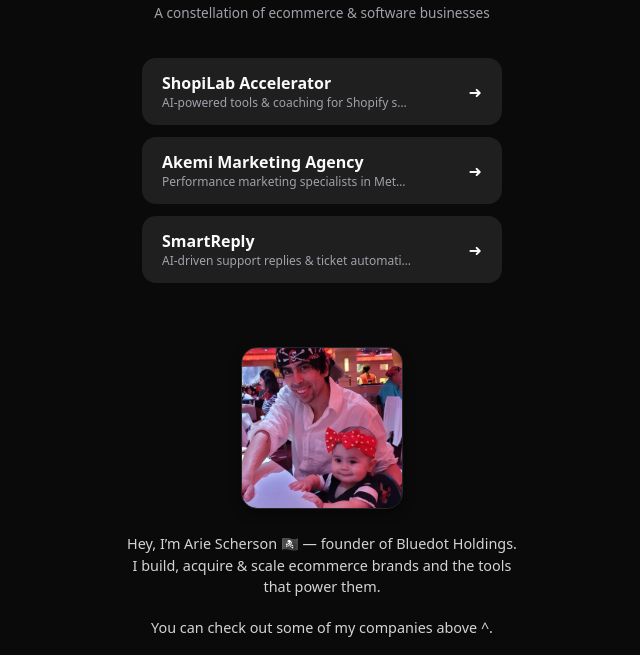
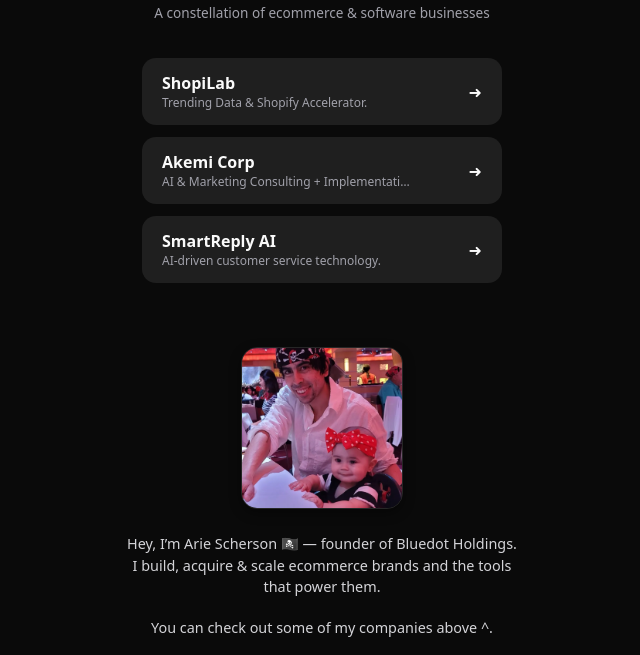
Before and after one commit to ariescherson/bluedot-linktree, a plain HTML site: page index.html in a window 1280 px wide. Shown: the part 106-761 px from the top of the page, without its empty margins (318-958 px from the left). Drawn offline with Linux system fonts and the light colour scheme.

Commit message:
Update index.html
Updated link titles to reflect new agency AI offer

```diff
--- a/index.html
+++ b/index.html
@@ -37,24 +37,24 @@
   <ul>
     <li><a class="link" href="https://shopilab.ai/start" target="_blank">
       <span>
-        <strong>ShopiLab Accelerator</strong>
-        <span class="blurb">AI-powered tools &amp; coaching for Shopify success.</span>
+        <strong>ShopiLab</strong>
+        <span class="blurb">Trending Data & Shopify Accelerator.</span>
       </span>
       ➜
     </a></li>
 
-    <li><a class="link" href="https://akemilab.com" target="_blank">
+    <li><a class="link" href="https://akemi.perspectivefunnel.com/agent-offer-1/" target="_blank">
       <span>
-        <strong>Akemi Marketing Agency</strong>
-        <span class="blurb">Performance marketing specialists in Meta ads.</span>
+        <strong>Akemi Corp</strong>
+        <span class="blurb">AI & Marketing Consulting + Implementation for Modern Brands.</span>
       </span>
       ➜
     </a></li>
 
     <li><a class="link" href="https://smartreply.io?fpr=arie62" target="_blank">
       <span>
-        <strong>SmartReply</strong>
-        <span class="blurb">AI-driven support replies &amp; ticket automation.</span>
+        <strong>SmartReply AI</strong>
+        <span class="blurb">AI-driven customer service technology.</span>
       </span>
       ➜
     </a></li>
```
